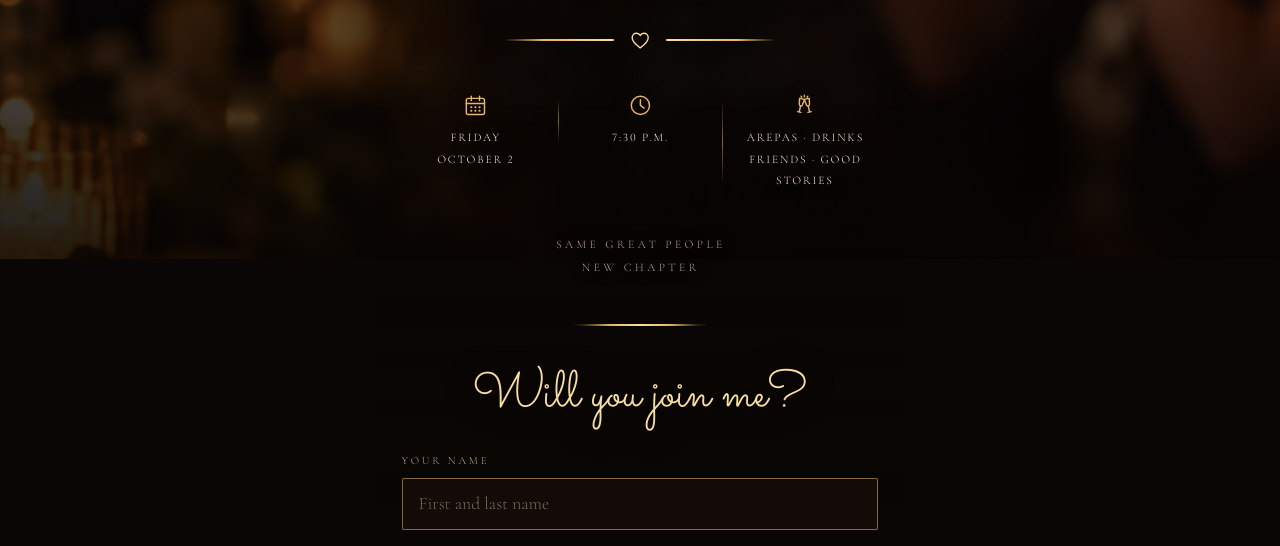
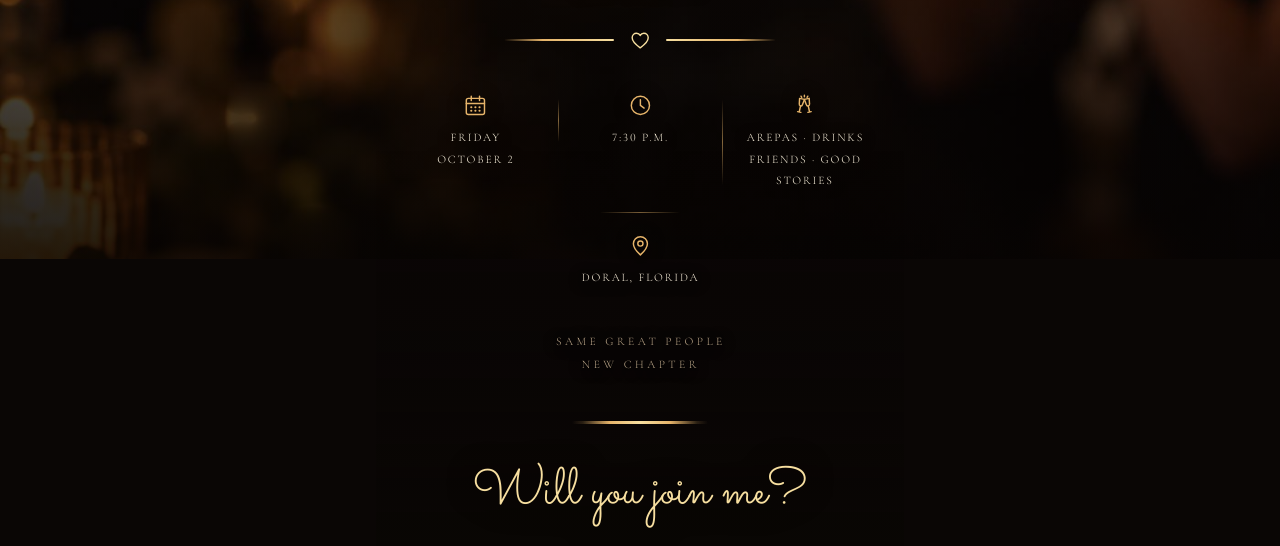
Before and after one commit to soycybermujer/Birthday54, a plain HTML site: page index.html in a window 1280 px wide. Shown: the part 541-1087 px from the top of the page. Drawn offline with Linux system fonts and the light colour scheme.

Commit message:
Show the city on the invitation as well
Putting the location only on the confirmation meant a guest had to
commit before learning where it is, which is the opposite of what
knowing the city is for. It now sits with the date and time, behind a
map pin, so it is there while someone is still deciding.

On a phone it is the fourth item in the stack. From 34em it spans the
full width under the existing three columns, so the invitation keeps the
three-part structure of the artwork. The hairline above that row needed
the sibling selector to outrank .detail + .detail::before; as a bare
class it lost on specificity and never rendered.

The confirmation keeps the city and the WhatsApp line for guests who say
yes. The street address is still in no file here.

Verified in Chromium at 320-1280px: no horizontal overflow, the divider
renders in both layouts, every text block still clears AA against the
photograph, and the yes and no paths are unchanged.

Co-Authored-By: Claude Opus 5 <noreply@anthropic.com>
Claude-Session: https://claude.ai/code/session_0139x3v4S2xc5rYTTVsYA6En

```diff
--- a/index.html
+++ b/index.html
@@ -105,6 +105,12 @@
       <svg class="detail__icon" viewBox="0 0 24 24" aria-hidden="true"><use href="#i-flutes"/></svg>
       <p class="detail__text">Arepas &middot; Drinks<span>Friends &middot; Good Stories</span></p>
     </div>
+    <!-- City only. The exact address is promised on the confirmation and sent
+         privately; it is never on this page. -->
+    <div class="detail detail--where">
+      <svg class="detail__icon" viewBox="0 0 24 24" aria-hidden="true"><use href="#i-pin"/></svg>
+      <p class="detail__text">Doral, Florida</p>
+    </div>
   </section>
 
   <p class="closing">Same Great People<span>New Chapter</span></p>
--- a/styles.css
+++ b/styles.css
@@ -305,6 +305,22 @@ body {
     transform: none;
     background: linear-gradient(180deg, transparent, rgba(230,180,106,0.55), transparent);
   }
+  /* The location sits on its own full-width row under the three columns,
+     so the invitation keeps its original three-part structure. */
+  .detail--where {
+    grid-column: 1 / -1;
+    margin-top: 1.3rem;
+    padding-top: 1.3rem;
+  }
+  .detail + .detail--where::before {
+    top: 0;
+    bottom: auto;
+    left: 50%;
+    width: 5rem;
+    height: 1px;
+    transform: translateX(-50%);
+    background: linear-gradient(90deg, transparent, rgba(230,180,106,0.5), transparent);
+  }
   .detail__text { font-size: 0.72rem; letter-spacing: 0.16em; }
 }
 
```
Also changed, not shown: 1 other file.
